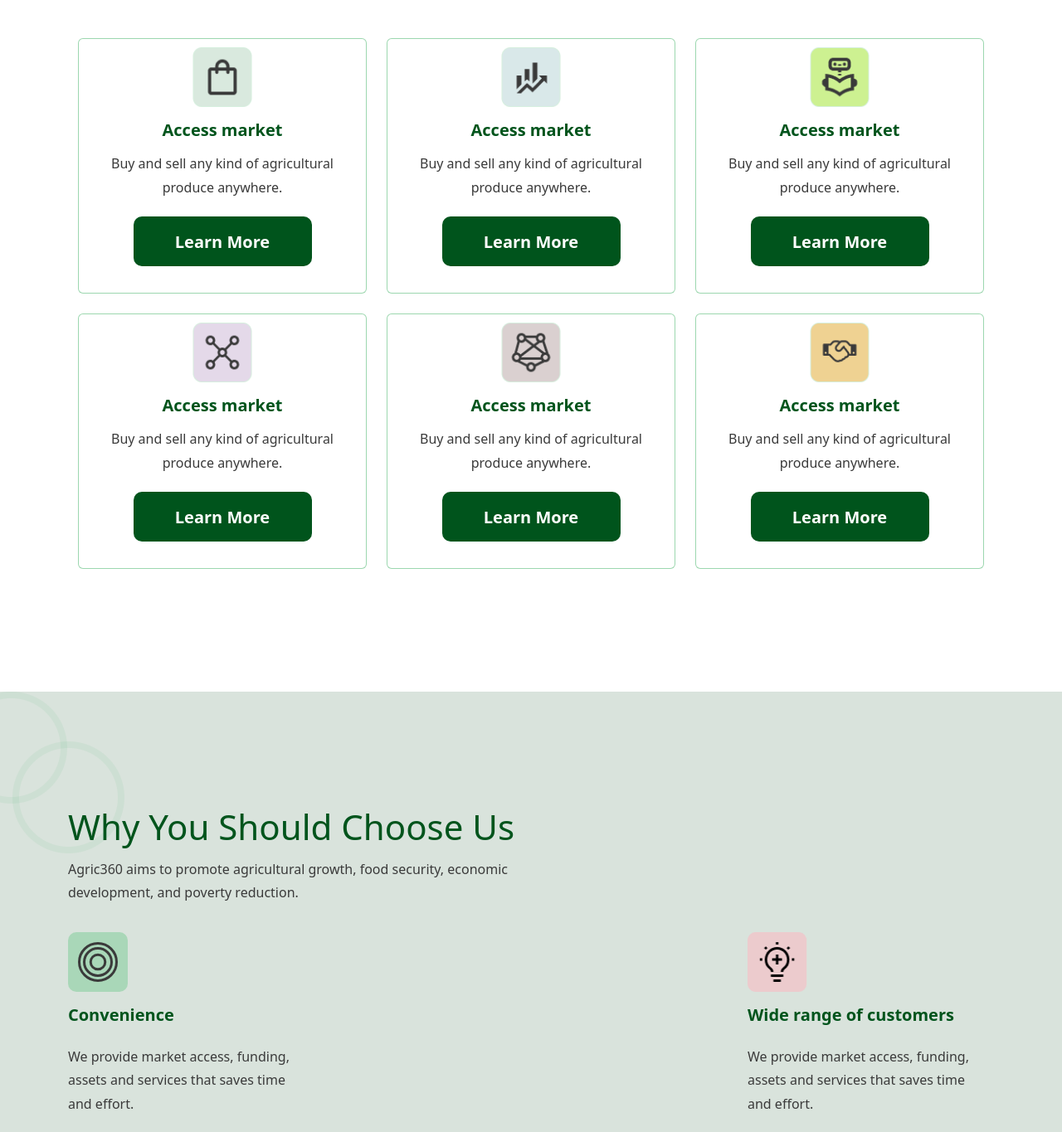
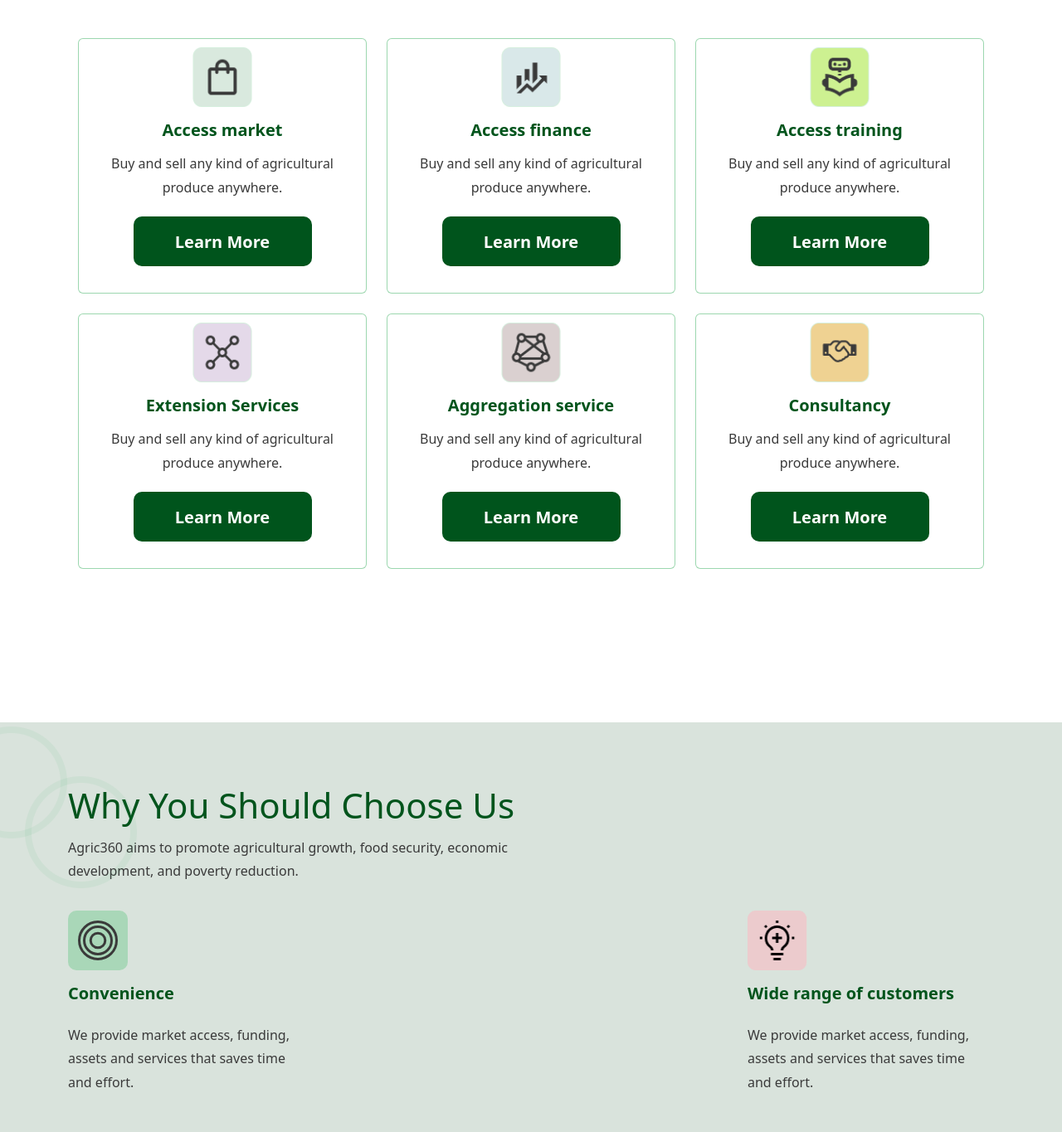
Before and after one commit to MuhammadShameel/agric-360-landing-page, a website: page index.html in a window 1280 px wide. Shown: the part 1060-2425 px from the top of the page at 83% size. Drawn offline with nearby package versions, Linux system fonts and the light colour scheme.

Commit message:
all done

```diff
--- a/css/index.css
+++ b/css/index.css
@@ -97,7 +97,7 @@
 }
 /* solution section  */
 .solutions {
-  margin: 148px 0px 148px 0px;
+  margin: 148px 0px 50px 0px;
 }
 .solution-head {
   color: #00541c;
--- a/index.html
+++ b/index.html
@@ -175,7 +175,7 @@
                     <div class="card">
                         <img src="assets/images/access_finance.png" height="72px" width="72px"
                             style="margin: 10px auto;" alt="">
-                        <h5 class="mx-auto">Access market</h5>
+                        <h5 class="mx-auto">Access finance</h5>
                         <div class="normal_font card-text">
                             Buy and sell any kind of agricultural produce anywhere.
                         </div>
@@ -191,7 +191,7 @@
                     <div class="card">
                         <img src="assets/images/access_training.png" height="72px" width="72px"
                             style="margin: 10px auto;" alt="">
-                        <h5 class="mx-auto">Access market</h5>
+                        <h5 class="mx-auto">Access training</h5>
                         <div class="normal_font card-text">
                             Buy and sell any kind of agricultural produce anywhere.
                         </div>
@@ -207,7 +207,7 @@
                     <div class="card">
                         <img src="assets/images/extension_service.png" height="72px" width="72px"
                             style="margin: 10px auto;" alt="">
-                        <h5 class="mx-auto">Access market</h5>
+                        <h5 class="mx-auto">Extension Services</h5>
                         <div class="normal_font card-text">
                             Buy and sell any kind of agricultural produce anywhere.
                         </div>
@@ -223,7 +223,7 @@
                     <div class="card">
                         <img src="assets/images/aggregation_service.png" height="72px" width="72px"
                             style="margin: 10px auto;" alt="">
-                        <h5 class="mx-auto">Access market</h5>
+                        <h5 class="mx-auto">Aggregation service</h5>
                         <div class="normal_font card-text">
                             Buy and sell any kind of agricultural produce anywhere.
                         </div>
@@ -239,7 +239,7 @@
                     <div class="card">
                         <img src="assets/images/consultancy.png" height="72px" width="72px" style="margin: 10px auto;"
                             alt="">
-                        <h5 class="mx-auto">Access market</h5>
+                        <h5 class="mx-auto">Consultancy</h5>
                         <div class="normal_font card-text">
                             Buy and sell any kind of agricultural produce anywhere.
                         </div>
@@ -258,17 +258,18 @@
     <!-- Solution -->
 
     <!-- Choos Us  -->
+    <div class="ellipse">
+        <img src="./assets/images/ellipse-17.png" style="position: relative; top:140px ; right: 0px;" alt="">
+        <img src="./assets/images/ellipse-20.png" style="position: relative; top:200px ; right: 55px;" alt="">
+        <!-- <img src="./assets/images/ellipse-21.png" style="position: relative; top:210px ; right: -980px;" alt=""> -->
+        <!-- <img src="./assets/images/ellipse-22.png" style="position: relative; top:330px ; right: -910px;" alt=""> -->
+        <img src="./assets/images/ellipse-19.png" style="position: relative; top:930px ; right: -310px;" alt="">
+        <!-- <img src="./assets/images/ellipse-18.png" style="position: relative; top:830px ; right: -310px;" alt=""> -->
+    </div>
     <section class="choose_us show-xl show-lg show-md show-sm hide-xs" data-aos="fade-up"
         data-aos-anchor-placement="top-center">
-        <div class="ellipse">
-            <img src="./assets/images/ellipse-17.png" alt="">
-            <img src="./assets/images/ellipse-20.png" style="position: relative; top:60px ; right: 70px;" alt="">
-            <!-- <img src="./assets/images/ellipse-21.png" style="position: relative; top:210px ; right: -980px;" alt=""> -->
-            <!-- <img src="./assets/images/ellipse-22.png" style="position: relative; top:330px ; right: -910px;" alt=""> -->
-            <img src="./assets/images/ellipse-19.png" style="position: relative; top:830px ; right: -110px;" alt="">
-            <!-- <img src="./assets/images/ellipse-18.png" style="position: relative; top:830px ; right: -310px;" alt=""> -->
-        </div>
-        <div class="container">
+
+        <div class="container" style="padding-top:72px ;">
             <h2 class="choose-us-head">Why You Should Choose Us</h2>
             <div class="normal_font solution-text">
                 Agric360 aims to promote agricultural growth, food security, economic development, and poverty
@@ -328,6 +329,7 @@
                 </div>
             </div>
         </div>
+
     </section>
     <section class="choose_us hide-xl hide-lg hide-md hide-sm show-xs" data-aos="fade-up"
         data-aos-anchor-placement="top-center">
```
